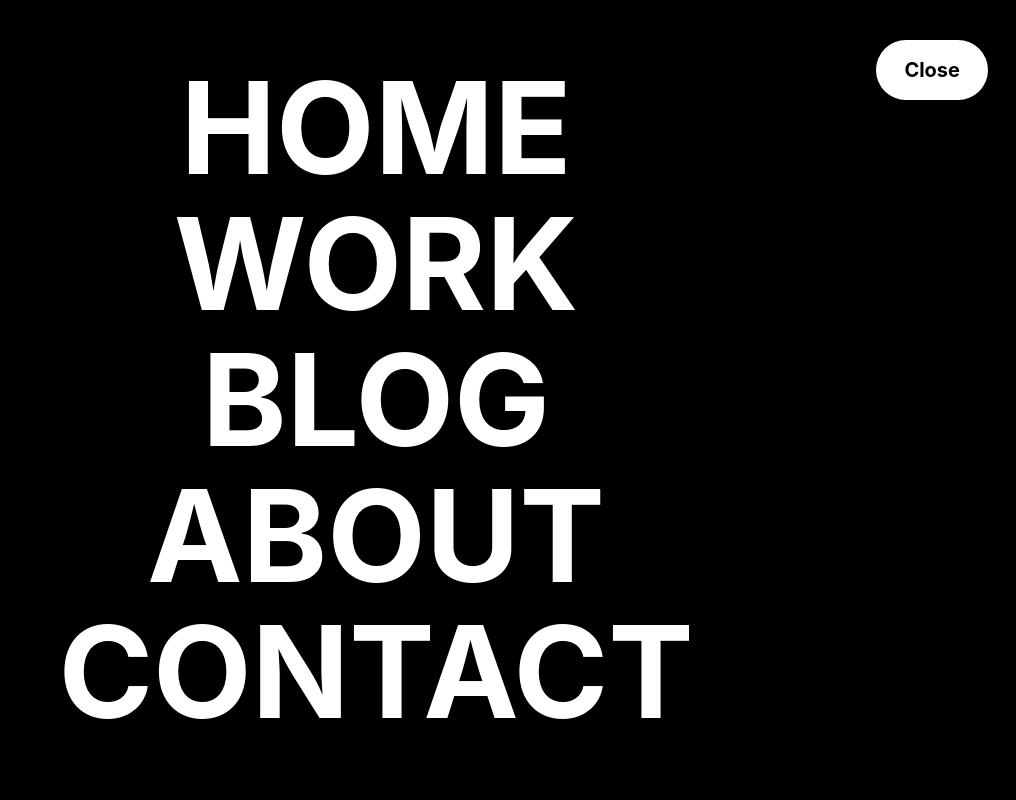
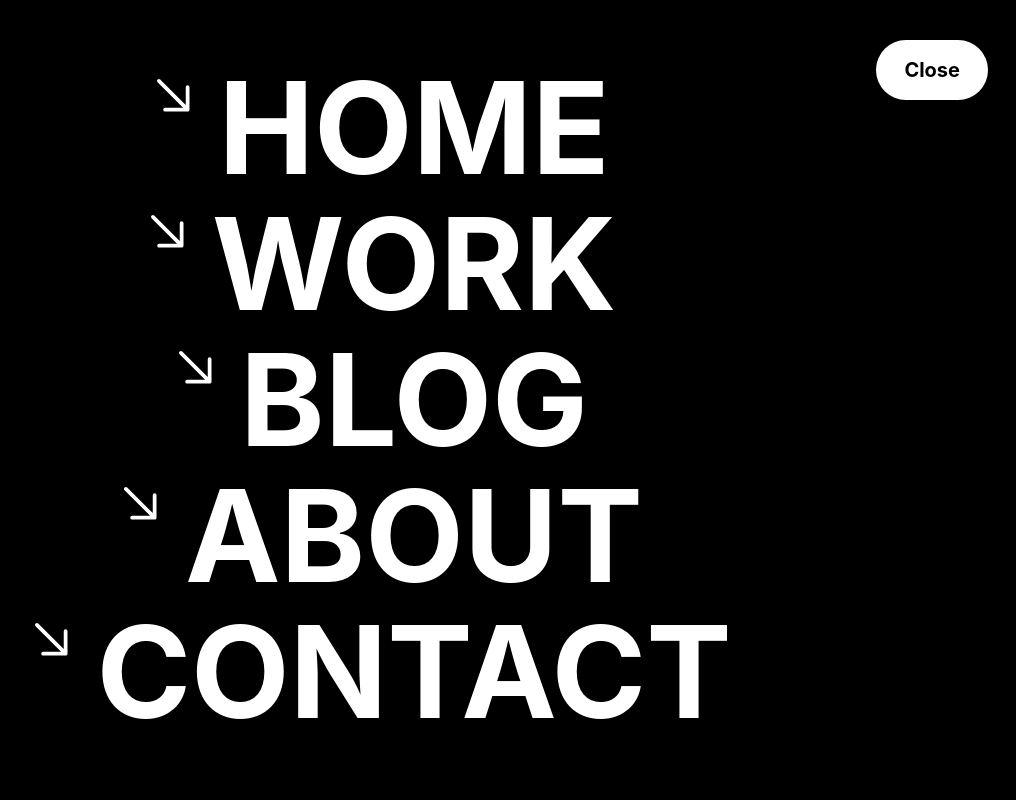
Before and after one commit to OmPrakashMallik2/Personal-website, a React (Create React App) app: page / in a window 1280 px wide. Both pictures are taken after a click on the button "Menu". Shown: the top 800 px of the page, without its empty margins (264-1280 px from the left). Built offline with nearby package versions, Linux system fonts and the light colour scheme.

Commit message:
added  icon

```diff
--- a/package.json
+++ b/package.json
@@ -12,6 +12,7 @@
     "@testing-library/user-event": "^13.5.0",
     "react": "^18.2.0",
     "react-dom": "^18.2.0",
+    "react-icons": "^5.0.1",
     "react-scripts": "5.0.1",
     "react-slideshow-image": "^4.2.1",
     "web-vitals": "^2.1.4"
--- a/src/HomePage/Home.js
+++ b/src/HomePage/Home.js
@@ -1,5 +1,6 @@
 import React from 'react'
 import Poster from '../Media/travis-scott-jfi0e3appl6ayo4o.jpg'
+import { GoArrowDownRight } from "react-icons/go";
 
 function Home() {
     return (
@@ -10,7 +11,9 @@ function Home() {
                 <h1 className='text-8xl font-bold'>Softwere Developer</h1>
                 <div className='flex justify-between mt-5'>
                     <p className='text-4xl font-semibold'>(Darbhanga, Bihar)</p>
-                    <p className='text-4xl font-semibold'> Scroll Down </p>
+
+                    <p className='text-4xl font-semibold flex'> <GoArrowDownRight className='text-5xl mx-3' /> Scroll Down </p>
+
                 </div>
             </div>
 
--- a/src/Nav.js
+++ b/src/Nav.js
@@ -1,5 +1,6 @@
 import React, { useState } from 'react'
 import { Link } from 'react-router-dom';
+import { GoArrowDownRight } from "react-icons/go";
 
 function Nav() {
 
@@ -15,12 +16,12 @@ function Nav() {
       <button className='bg-black font-bold text-xl text-white px-7 py-4 rounded-full mx-1 border-2 border-white' onClick={toggleNav}>Menu</button>
       {isNavOpen && (
         <div className='z-50 bg-black text-white fixed top-0 left-0 w-full h-full items-center flex justify-center'>
-          <ul className='flex flex-col'>
-            <Link className='text-9xl font-bold text-center p-1' onClick={toggleNav} to="/">HOME</Link>
-            <Link className='text-9xl font-bold text-center p-1' onClick={toggleNav} to="work">WORK</Link>
-            <Link className='text-9xl font-bold text-center p-1' onClick={toggleNav} to="blog">BLOG</Link>
-            <Link className='text-9xl font-bold text-center p-1' onClick={toggleNav} to="about">ABOUT</Link>
-            <Link className='text-9xl font-bold text-center p-1' onClick={toggleNav} to="contact">CONTACT</Link>
+          <ul className='flex flex-col items-center'>
+            <Link className='text-9xl font-bold text-center p-1 flex' onClick={toggleNav} to="/">< GoArrowDownRight className='text-6xl mr-4' />HOME</Link>
+            <Link className='text-9xl font-bold text-center p-1 flex' onClick={toggleNav} to="work"> < GoArrowDownRight className='text-6xl mr-4' /> WORK</Link>
+            <Link className='text-9xl font-bold text-center p-1 flex' onClick={toggleNav} to="blog"> < GoArrowDownRight className='text-6xl mr-4' /> BLOG</Link>
+            <Link className='text-9xl font-bold text-center p-1 flex' onClick={toggleNav} to="about"> < GoArrowDownRight className='text-6xl mr-4' /> ABOUT</Link>
+            <Link className='text-9xl font-bold text-center p-1 flex' onClick={toggleNav} to="contact"> < GoArrowDownRight className='text-6xl mr-4' /> CONTACT</Link>
           </ul>
           <button className='fixed top-10 right-6 bg-white font-bold text-xl text-black px-7 py-4 rounded-full mx-1 ' onClick={toggleNav}>Close</button>
         </div>
```
Also changed, not shown: 2 other files (tests, documents, lock files or other folders).
